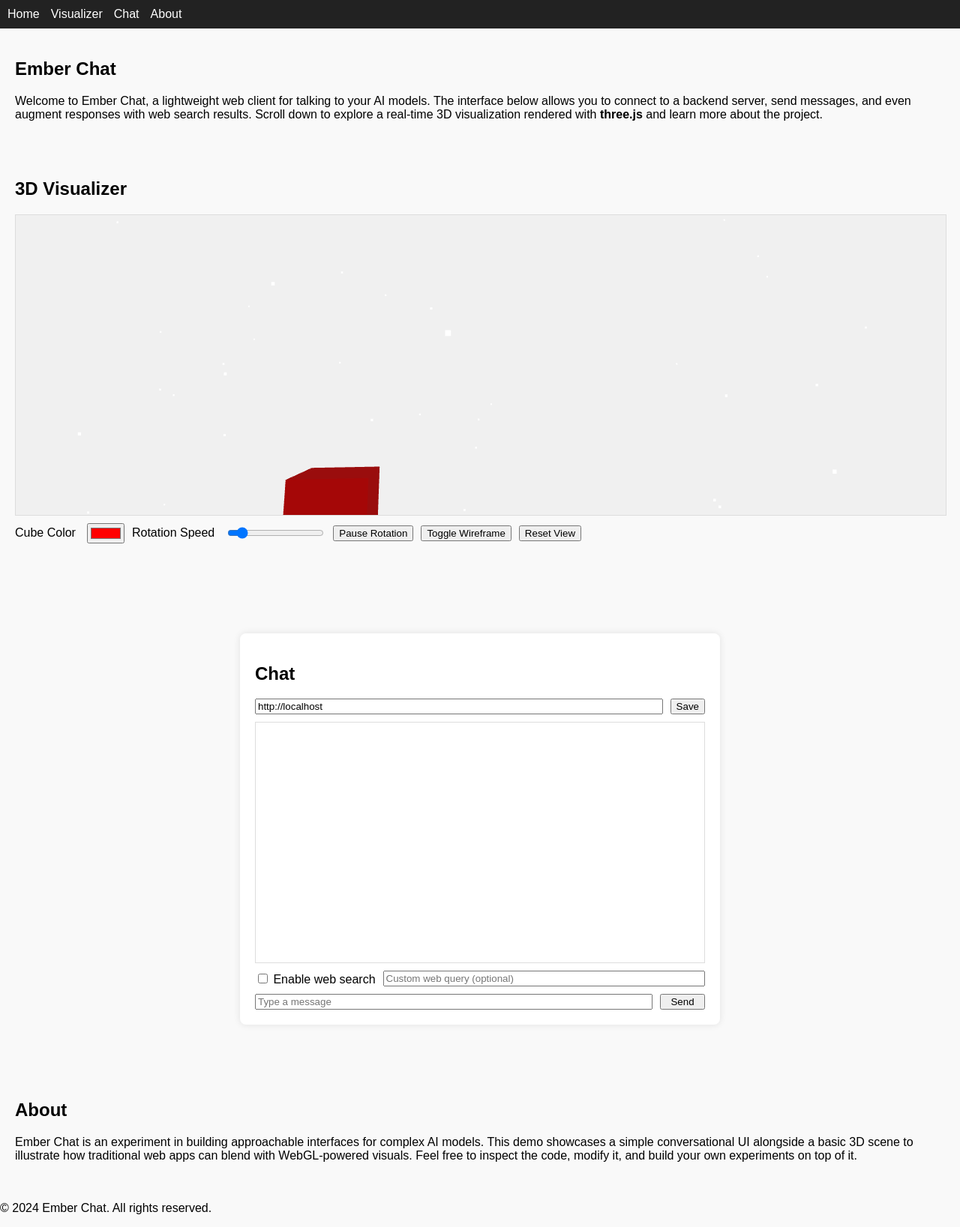
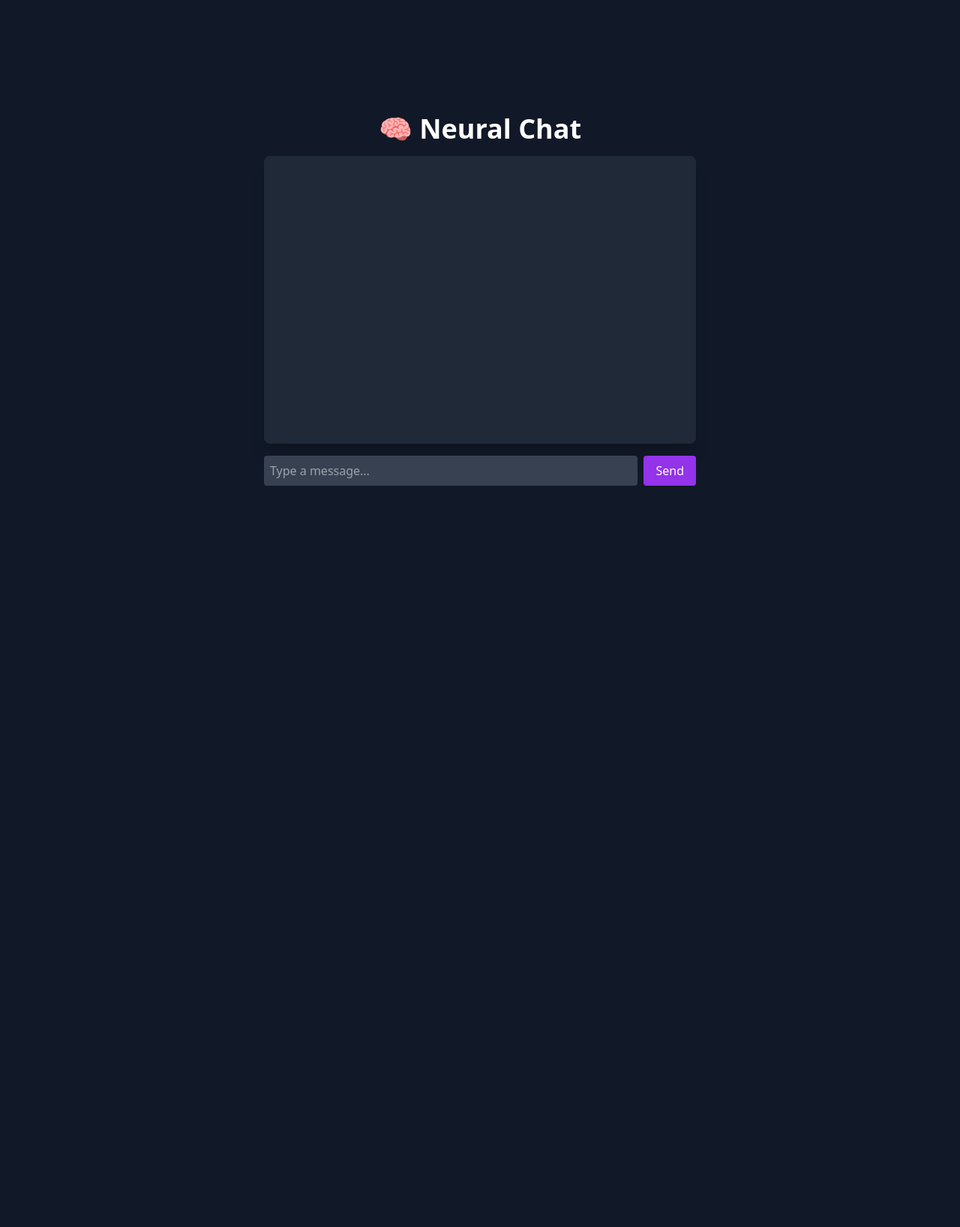
Before and after one commit to zackbrooks84/Neural, a plain HTML site: page docs/index.html in a window 1280 px wide. Shown: the whole page at 75% size. After the commit the page ends 800 px from the top, so only its background shows below. Drawn offline with nearby package versions, Linux system fonts and the light colour scheme.

Commit message:
Update index.html

```diff
--- a/docs/index.html
+++ b/docs/index.html
@@ -1,83 +1,68 @@
 <!DOCTYPE html>
 <html lang="en">
-<head>
-  <meta charset="UTF-8" />
-  <title>Ember Chat</title>
-  <link rel="stylesheet" href="./style.css" />
-</head>
-<body>
-  <header>
-    <nav>
-      <ul>
-        <li><a href="#intro">Home</a></li>
-        <li><a href="#visualizer">Visualizer</a></li>
-        <li><a href="#chat">Chat</a></li>
-        <li><a href="#about">About</a></li>
-      </ul>
-    </nav>
-  </header>
+  <head>
+    <meta charset="UTF-8" />
+    <title>Neural</title>
+    <script src="https://cdn.tailwindcss.com"></script>
+  </head>
+  <body class="bg-gray-900 text-white flex flex-col items-center justify-center min-h-screen px-4">
+    <div class="text-4xl font-bold mb-4">🧠 Neural Chat</div>
 
-  <main>
-    <section id="intro">
-      <h1>Ember Chat</h1>
-      <p>
-        Welcome to Ember Chat, a lightweight web client for talking to your AI models.
-        The interface below allows you to connect to a backend server, send messages,
-        and even augment responses with web search results. Scroll down to explore
-        a real-time 3D visualization rendered with <strong>three.js</strong> and
-        learn more about the project.
-      </p>
-    </section>
+    <div id="chat" class="bg-gray-800 p-4 rounded-lg w-full max-w-xl h-96 overflow-y-auto mb-4 shadow-xl"></div>
 
-    <section id="visualizer">
-      <h2>3D Visualizer</h2>
-      <div id="scene-container"></div>
-      <div id="scene-controls">
-        <label for="cube-color">Cube Color</label>
-        <input type="color" id="cube-color" value="#ff0000" />
-        <label for="rotation-speed">Rotation Speed</label>
-        <input type="range" id="rotation-speed" min="0" max="0.1" step="0.001" value="0.01" />
-        <button id="toggle-rotation">Pause Rotation</button>
-        <button id="toggle-wireframe">Toggle Wireframe</button>
-        <button id="reset-view">Reset View</button>
-      </div>
-    </section>
+    <div class="flex gap-2 w-full max-w-xl">
+      <input
+        id="message"
+        class="flex-1 p-2 rounded bg-gray-700 text-white"
+        placeholder="Type a message..."
+        onkeydown="if(event.key==='Enter') sendMessage()"
+      />
+      <button
+        onclick="sendMessage()"
+        class="bg-purple-600 px-4 py-2 rounded hover:bg-purple-700"
+      >
+        Send
+      </button>
+    </div>
 
-    <section id="chat">
-      <div id="chat-container">
-        <h2>Chat</h2>
-        <div id="server">
-          <input id="api-base" type="text" placeholder="API base URL (e.g., http://localhost:8000)" />
-          <button id="save-api">Save</button>
-        </div>
-        <div id="chat-box"></div>
-        <div id="options">
-          <label><input type="checkbox" id="use-web" /> Enable web search</label>
-          <input id="web-query" type="text" placeholder="Custom web query (optional)" />
-        </div>
-        <div id="input-bar">
-          <input id="message" type="text" placeholder="Type a message" />
-          <button id="send">Send</button>
-        </div>
-      </div>
-    </section>
+    <script>
+      async function sendMessage() {
+        const msg = document.getElementById("message").value.trim();
+        if (!msg) return;
+        appendMessage("You", msg);
+        document.getElementById("message").value = "";
 
-    <section id="about">
-      <h2>About</h2>
-      <p>
-        Ember Chat is an experiment in building approachable interfaces for complex AI models.
-        This demo showcases a simple conversational UI alongside a basic 3D scene to illustrate
-        how traditional web apps can blend with WebGL-powered visuals. Feel free to inspect
-        the code, modify it, and build your own experiments on top of it.
-      </p>
-    </section>
-  </main>
+        appendMessage("Neural", "...", true); // loading
 
-  <footer>
-    <p>&copy; 2024 Ember Chat. All rights reserved.</p>
-  </footer>
+        try {
+          const res = await fetch("http://localhost:8000/chat", {
+            method: "POST",
+            headers: { "Content-Type": "application/json" },
+            body: JSON.stringify({ message: msg }),
+          });
+          const data = await res.json();
+          replaceLastMessage("Neural", data.response);
+        } catch (err) {
+          replaceLastMessage("Neural", "[Error connecting to server]");
+        }
+      }
 
-  <script src="https://cdn.jsdelivr.net/npm/three@0.156.1/build/three.min.js"></script>
-  <script src="./main.js"></script>
-</body>
+      function appendMessage(sender, text, loading = false) {
+        const chat = document.getElementById("chat");
+        const div = document.createElement("div");
+        div.className = "mb-2";
+        div.innerHTML = `<strong class="text-blue-400">${sender}:</strong> <span class="text-gray-200">${text}</span>`;
+        chat.appendChild(div);
+        if (!loading) chat.scrollTop = chat.scrollHeight;
+      }
+
+      function replaceLastMessage(sender, text) {
+        const chat = document.getElementById("chat");
+        if (chat.lastChild) {
+          chat.lastChild.innerHTML = `<strong class="text-blue-400">${sender}:</strong> <span class="text-gray-200">${text}</span>`;
+          chat.scrollTop = chat.scrollHeight;
+        }
+      }
+    </script>
+  </body>
 </html>
```
